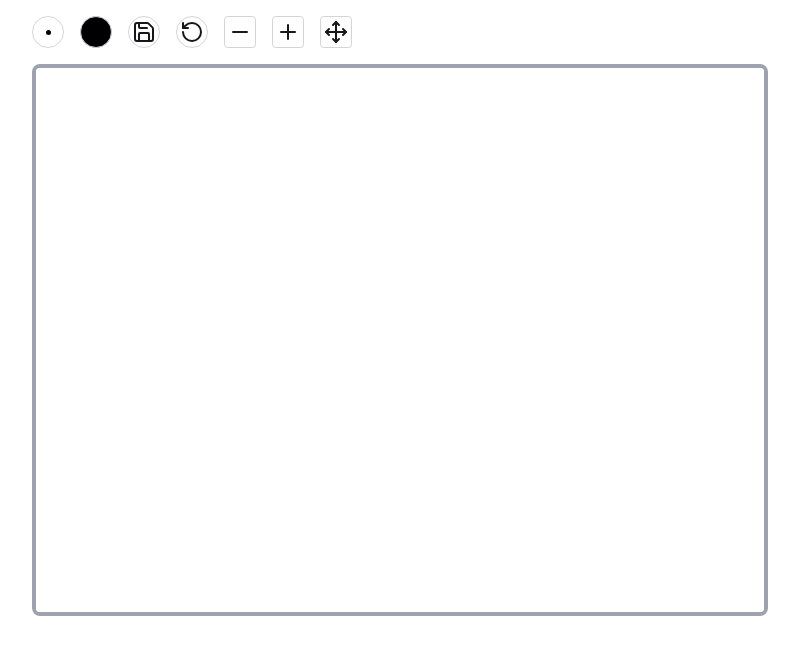
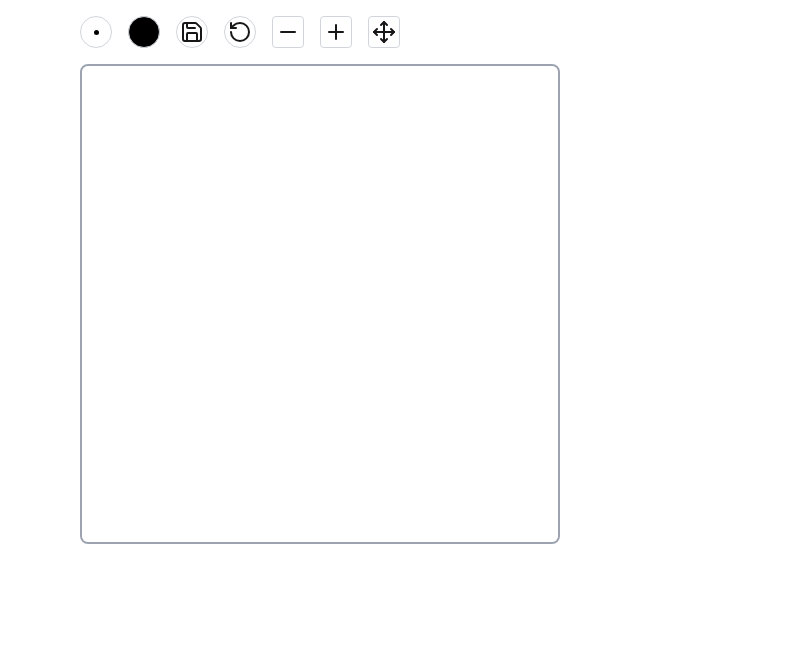
Before and after one commit to devdras/drawing-tool, a Next.js app: page / in a window 1280 px wide. Shown: the top 654 px of the page, without its empty margins (240-1039 px from the left). Built offline with nearby package versions, Linux system fonts and the light colour scheme.

Commit message:
trying to stop scroll to refresh

```diff
--- a/app/page.tsx
+++ b/app/page.tsx
@@ -7,7 +7,7 @@ export default function Page() {
   const drawingRef = useRef<DrawingToolRef>(null);
 
   return (
-    <div>
+    <div className="max-h-screen flex flex-col items-center justify-center">
       <DrawingTool ref={drawingRef} />
     </div>
   );
--- a/components/DrawingTool.tsx
+++ b/components/DrawingTool.tsx
@@ -17,8 +17,8 @@ export interface DrawingToolRef {
   getImageData: () => string | null;
 }
 
-const CANVAS_WIDTH = 2000;
-const CANVAS_HEIGHT = 1500;
+const CANVAS_WIDTH = 600;
+const CANVAS_HEIGHT = 600;
 const BORDER_SIZE = 20; // Size of white border around the drawn area
 
 const DrawingTool = forwardRef<DrawingToolRef, {}>((_, ref) => {
@@ -414,7 +414,7 @@ const DrawingTool = forwardRef<DrawingToolRef, {}>((_, ref) => {
   }));
 
   return (
-    <div className="w-full max-w-3xl mx-auto p-4">
+    <div className="w-full max-w-2xl mx-auto p-4">
       <div className="mb-4 flex flex-wrap gap-4 items-center">
         <BrushSizePicker value={brushSize} onChange={setBrushSize} />
 
@@ -459,7 +459,7 @@ const DrawingTool = forwardRef<DrawingToolRef, {}>((_, ref) => {
       </div>
       <div
         ref={viewportRef}
-        className="relative w-full aspect-[4/3] overflow-hidden border-4 border-gray-400 rounded-lg"
+        className="relative w-3/4 aspect-square overflow-hidden border-2 border-gray-400 rounded-lg bg-slate-300 overscroll-none"
         onPointerDown={isPanMode ? startPanning : startDrawing}
         onPointerMove={isPanMode ? pan : draw}
         onPointerUp={isPanMode ? stopPanning : stopDrawing}
```
